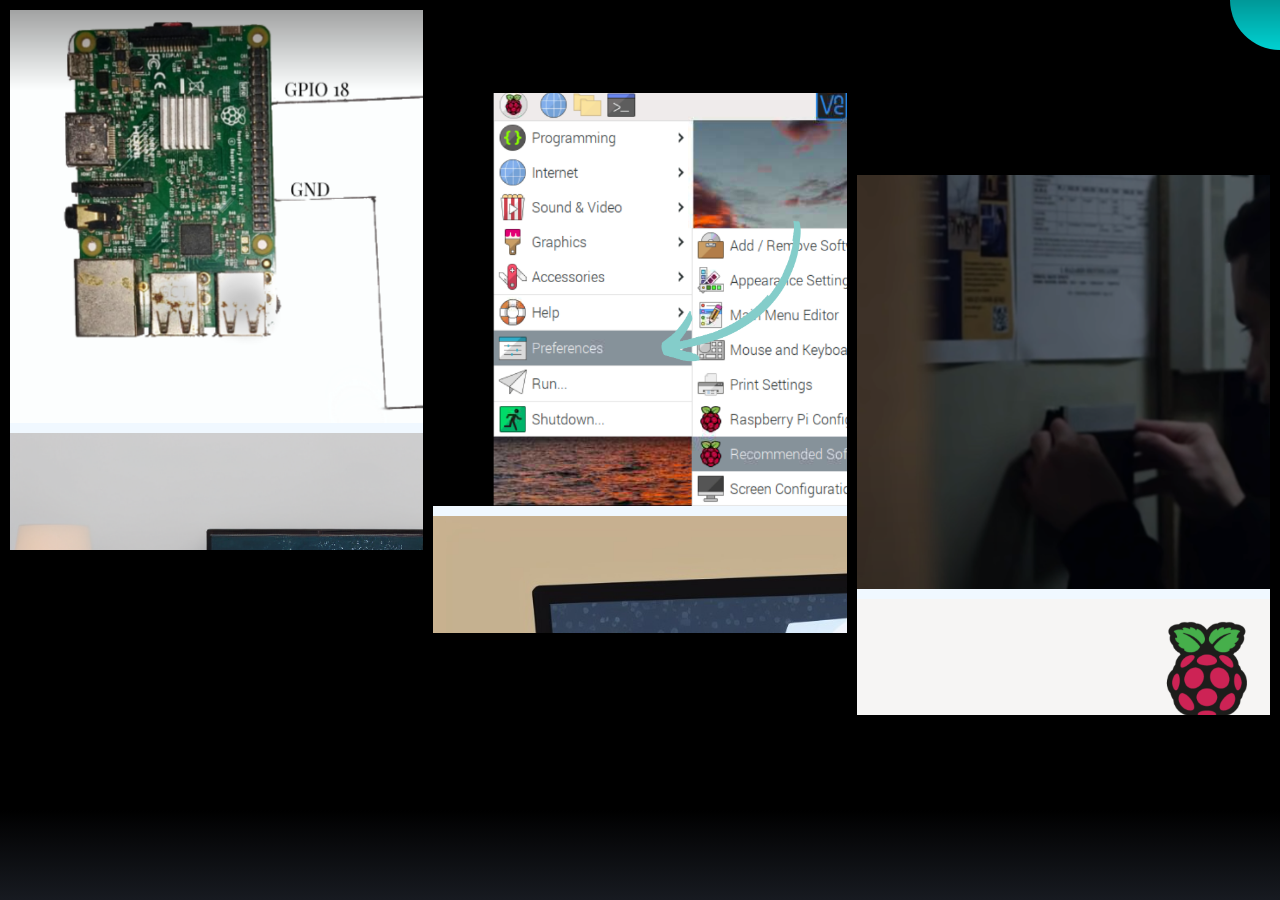
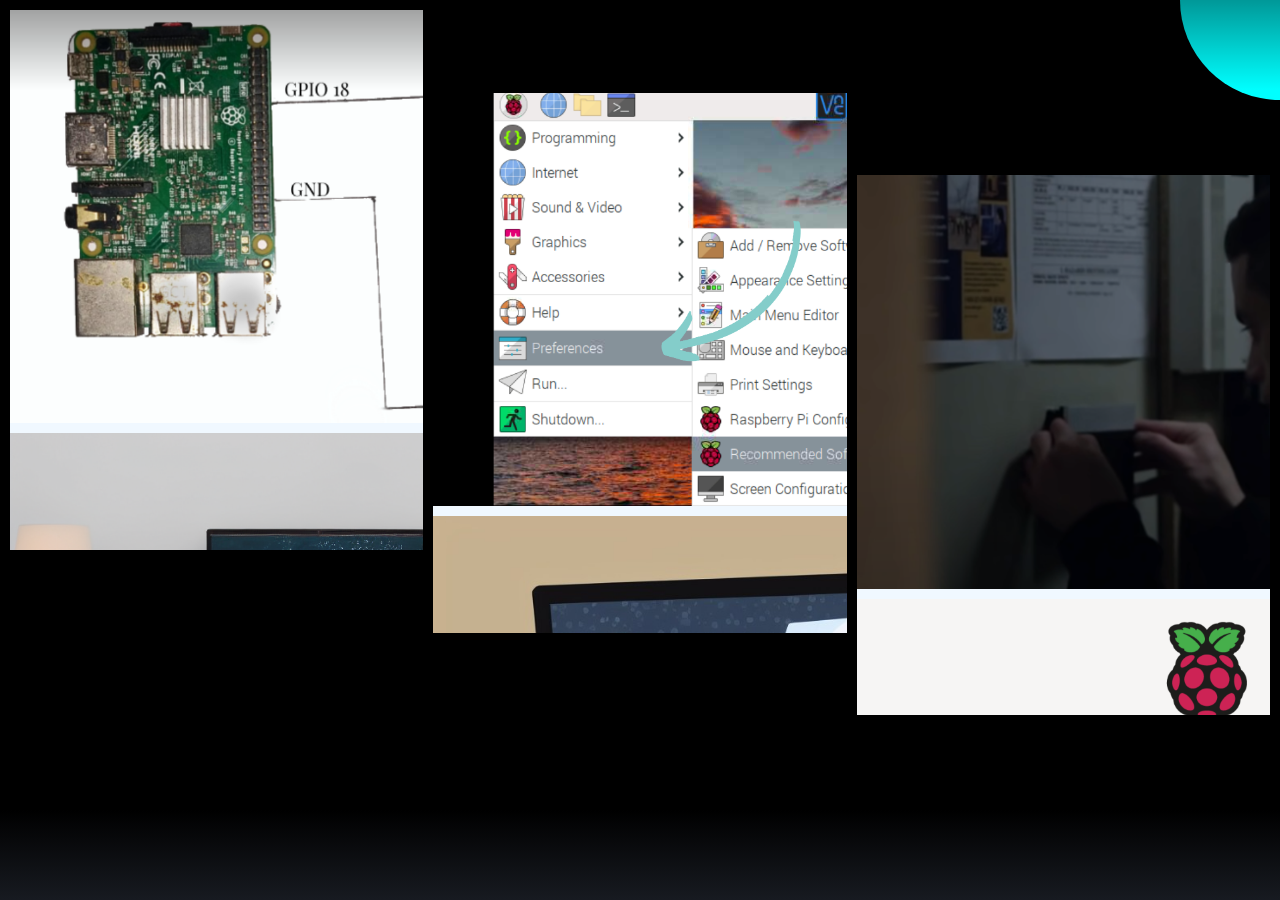
Before and after one commit to TharakaUJ/two02, a Jekyll site: the page index.html, which Jekyll copies as it is, in a window 1280 px wide. Built offline with Jekyll 4.4.1, drawn with Linux system fonts in a browser that asks for light colours.

```diff
--- a/index.html
+++ b/index.html
@@ -34,11 +34,10 @@
 			width: 100px;
 			aspect-ratio: 1;
 			background-color: aqua;
-			border-radius: 100%;
+			border-bottom-left-radius: 100%;
 			position: fixed;
-			top: -50px;
-			right: -50px;
-			transform: rotate(-90deg);
+			top: 0px;
+			right: 0px;
 		}
 
 		#main-wrapper {
@@ -229,6 +228,16 @@
 
 
 
+	const menu = document.getElementById('menu-toggle');
+
+	menu.addEventListener('click', function() {
+		menu.animate({
+			width: `${window.innerWidth}px`,
+			opacity: `0.5`
+		}, {duration: 3000, fill: "forwards"});
+	});
+
+
 </script>
 
 <!--script type="module">
```
